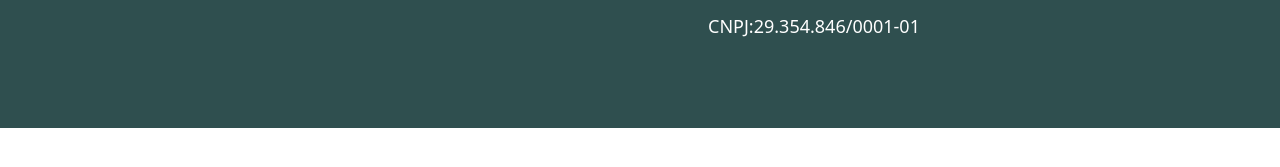
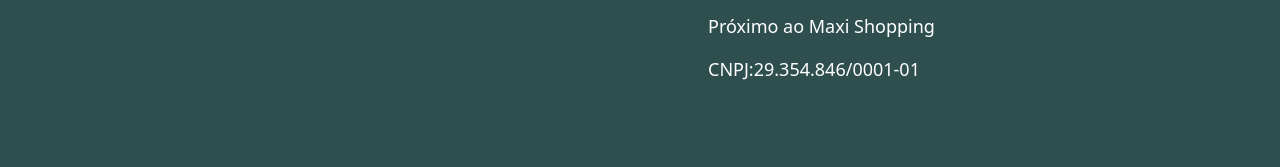
Before and after one commit to Thiory07/site-clinicasaluspet-com-br, a website built with Vite: page docs/index.html in a window 1280 px wide. Shown: the part 1524-1691 px from the top of the page. Before the commit the page ends 1652 px from the top, so only its background shows below. Built offline with nearby package versions, Linux system fonts and the light colour scheme.

Commit message:
added close location text

```diff
--- a/docs/index.html
+++ b/docs/index.html
@@ -136,7 +136,7 @@
                 <a aria-label="Visitar o instagram" href="//www.instagram.com/saluspetclinica/">
                   <i class="bi bi-instagram"></i> Instagram: @saluspetclinica </a>
               </li>
-              <li class="m-3 p-2"><h3>Endereço:</h3> <p>R. Raul Pompéia, 535 - Vila Rio Branco, Jundiaí - SP, 13215-420</p>
+              <li class="m-3 p-2"><h3>Endereço:</h3> <p>R. Raul Pompéia, 535 - Vila Rio Branco, Jundiaí - SP, 13215-420</p> <p>Próximo ao Maxi Shopping</p>
               <p>CNPJ:29.354.846/0001-01</p></li>
             </ul>
           </div>
```
Also changed, not shown: src/index.html (+1 -1 lines).
